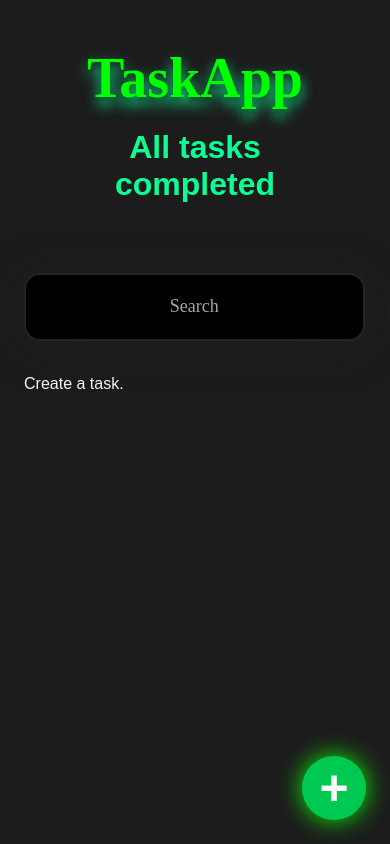
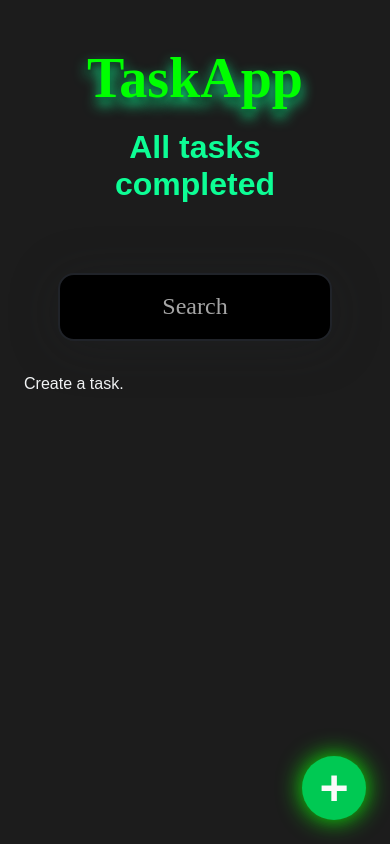
Before and after one commit to Starklord17/React-TaskApp, a React (Vite) app: page / in a window 390 px wide. Built offline with nearby package versions, Linux system fonts and the light colour scheme.

Commit message:
:sparkles: Responsive styles

```diff
--- a/src/TodoItem/TodoItem.css
+++ b/src/TodoItem/TodoItem.css
@@ -11,7 +11,7 @@
 .TodoItem-p {
   display: flex;
   justify-content: center;
-  margin: 24px 0 24px 24px;
+  margin: 24px;
   width: calc(100% - 120px);
   font-size: 18px;
   line-height: 24px;
--- a/src/TodoSearch/TodoSearch.css
+++ b/src/TodoSearch/TodoSearch.css
@@ -3,8 +3,11 @@
   border-radius: 1rem;
   border: 2px solid #202329;
   height: 64px;
-  /* width: calc(95% - 5px); */
-  width: 95%;
+  position: relative;
+  display: flex;
+  justify-content: center;
+  align-items: center;
+  width: calc(100% - 120px);
   font-size: 24px;
   text-align: center;
   font-family: montserrat;
@@ -24,33 +27,3 @@
 .TodoSearch:focus {
   outline-color: #0DFF96;
 }
-
-
-@media (max-width: 900px) {
-  .TodoSearch {
-    width: 93%;
-    font-size: 20px;
-  }
-}
-
-/* Media Query para pantallas pequeñas */
-@media (max-width: 768px) {
-  .TodoSearch {
-    width: 90%;
-    font-size: 20px;
-  }
-}
-
-@media (max-width: 500px) {
-  .TodoSearch {
-    width: 88%;
-  }
-}
-/* Media Query para pantallas muy pequeñas */
-@media (max-width: 480px) {
-  .TodoSearch {
-    width: calc(85% - 2px);
-    /* max-width: 360px; */
-    font-size: 18px;
-  }
-}
```
